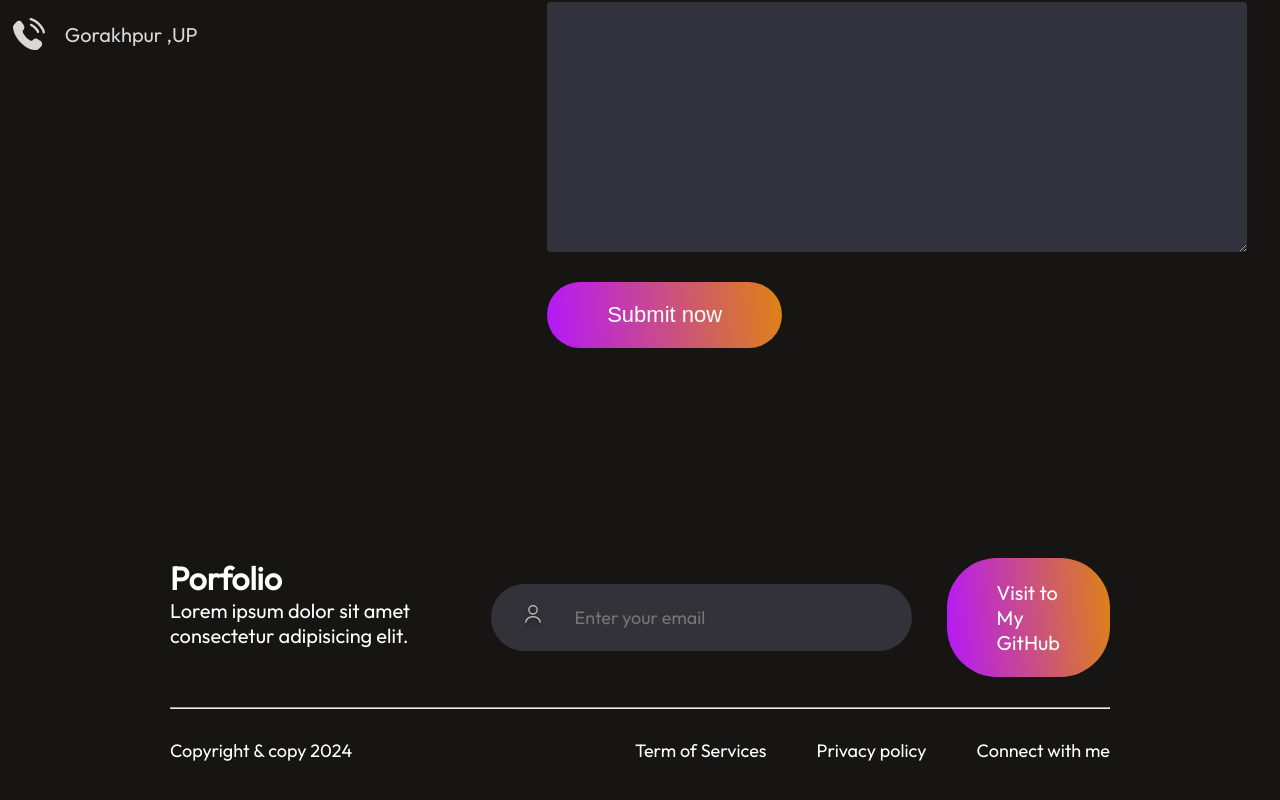
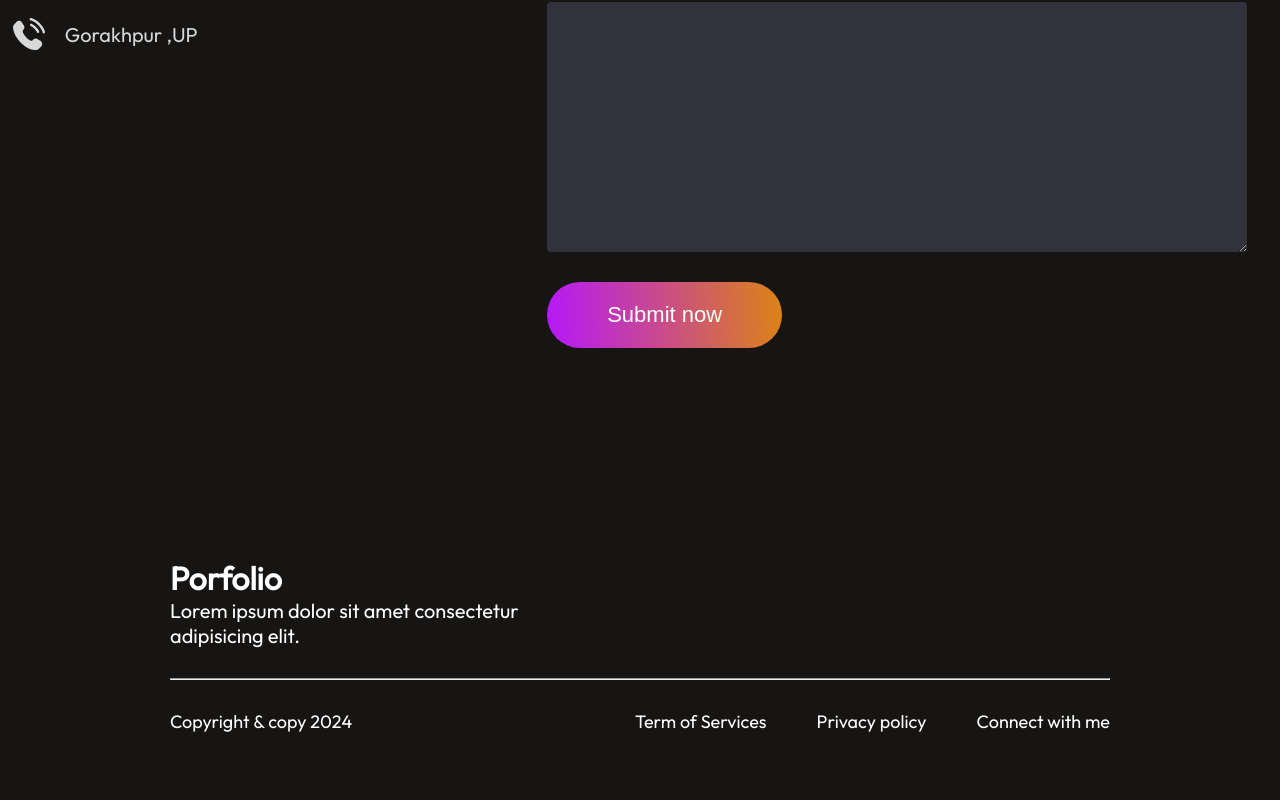
Before and after one commit to techpraveen/Portfolio2, a React (Vite) app: page / in a window 1280 px wide. Shown: the part 5547-6347 px from the top of the page. Built offline with nearby package versions, Linux system fonts and the light colour scheme.

Commit message:
some changes are made in footer

```diff
--- a/src/Components/Footer/Footer.jsx
+++ b/src/Components/Footer/Footer.jsx
@@ -12,15 +12,7 @@ const Footer = () => {
                 <p>Lorem ipsum dolor sit amet consectetur adipisicing elit.</p>
 
             </div>
-            <div className="footer-top-right">
-                <div className="footer-email-input">
-                    <img src={user_icon} alt="" />
-                    <input type="email" placeholder="Enter your email" />
-                </div>
-                <div className="footer-email-button">
-                 Visit to My GitHub
-                </div>
-            </div>
+
         </div>
         <hr />
         <div className="footer-bottom">
```
